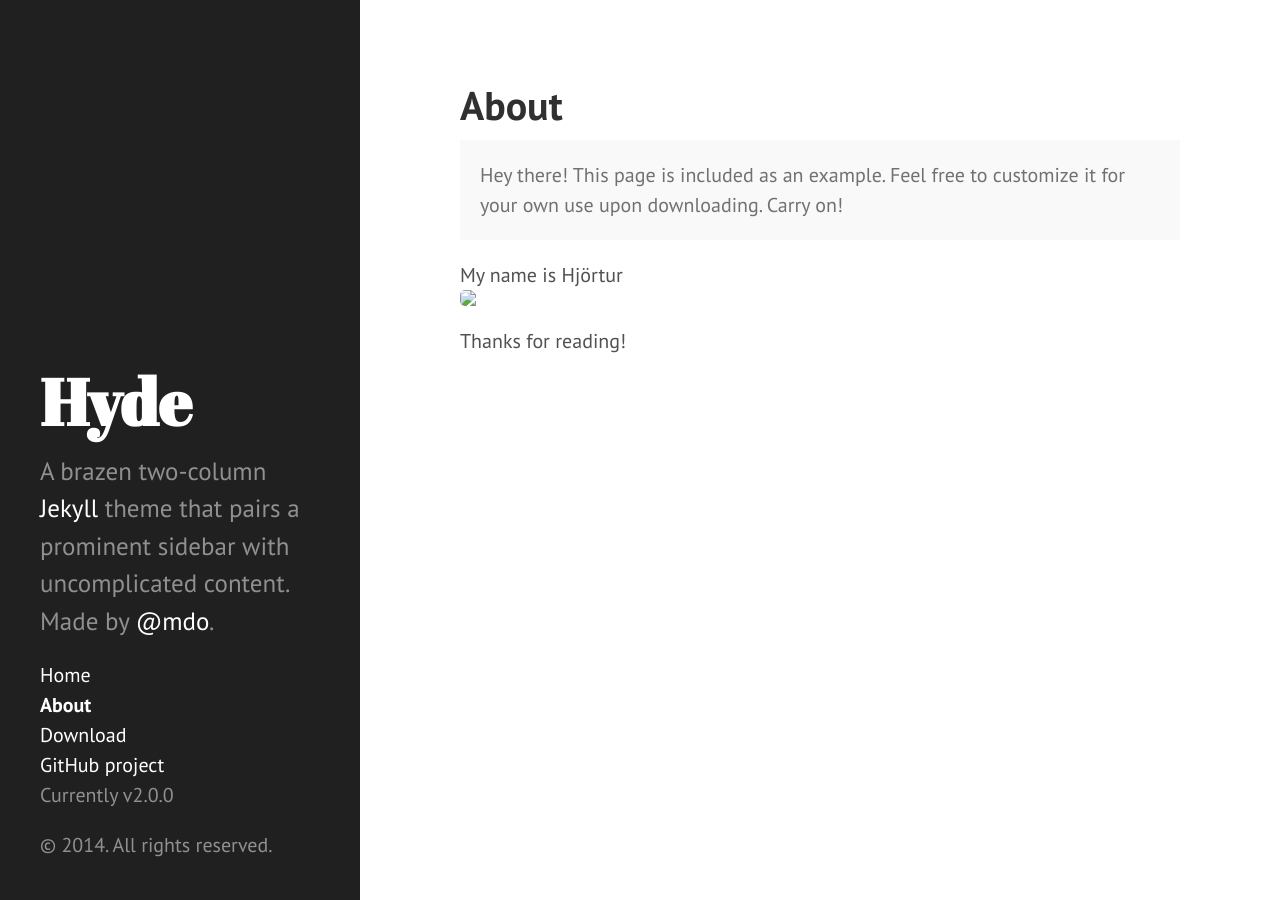
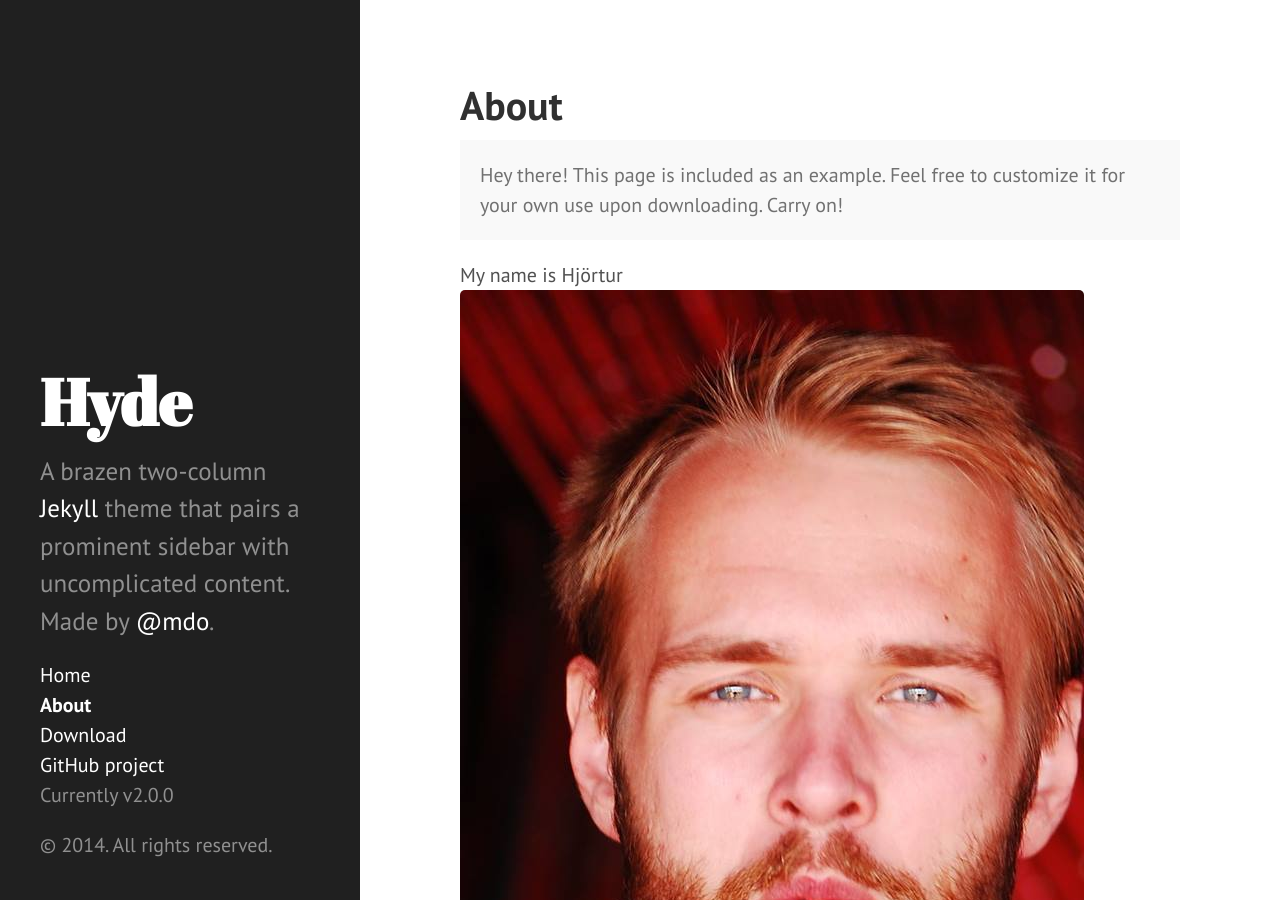
Before and after one commit to battletalks/battletalks.github.io, a Jekyll site: the page built from about.md, in a window 1280 px wide and 900 px high. Built offline with Jekyll 4.4.1, drawn with Linux system fonts in a browser that asks for light colours; Markdown is read by kramdown in place of the engine named in the settings.

Commit message:
Update about.md

```diff
--- a/about.md
+++ b/about.md
@@ -8,5 +8,5 @@ title: About
 </p>
 
 My name is Hjörtur
-<img src='images/profile.jpg'>
+<img src='../images/profile.jpg'>
 Thanks for reading!
```
